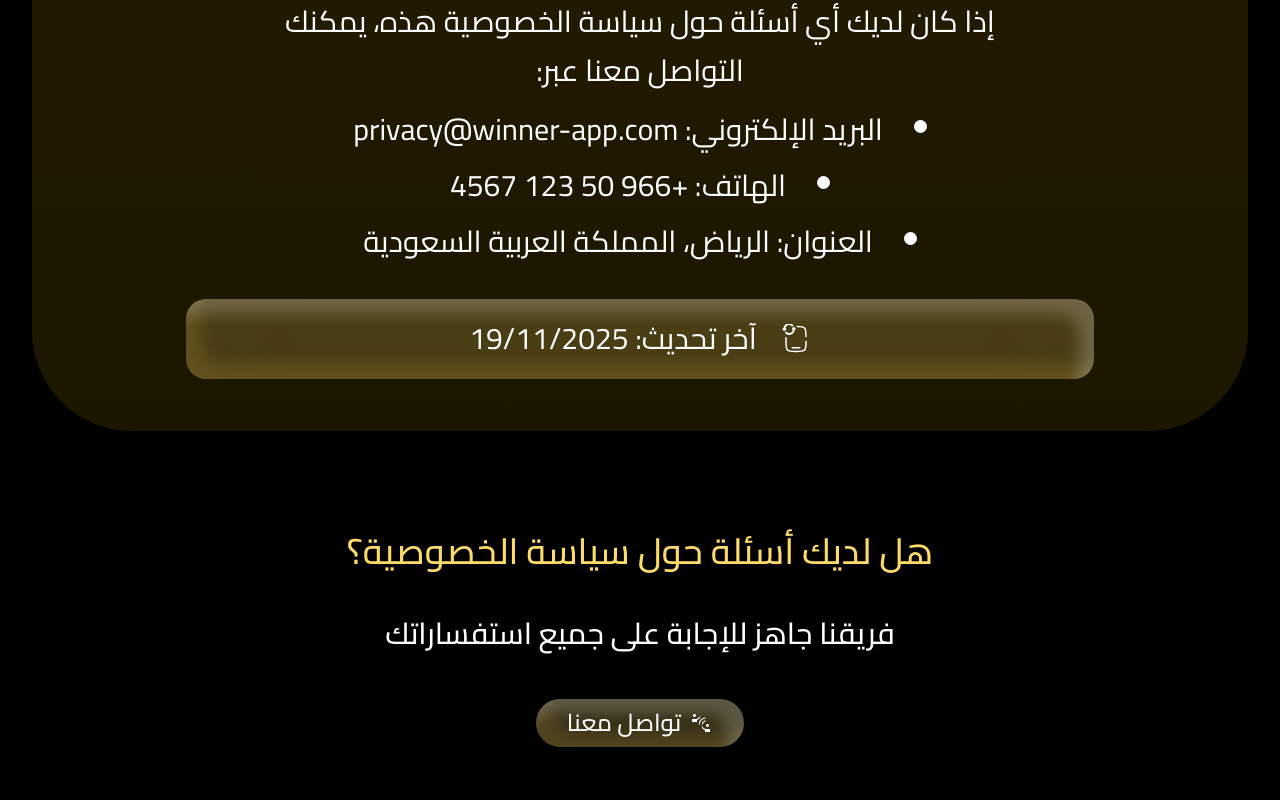
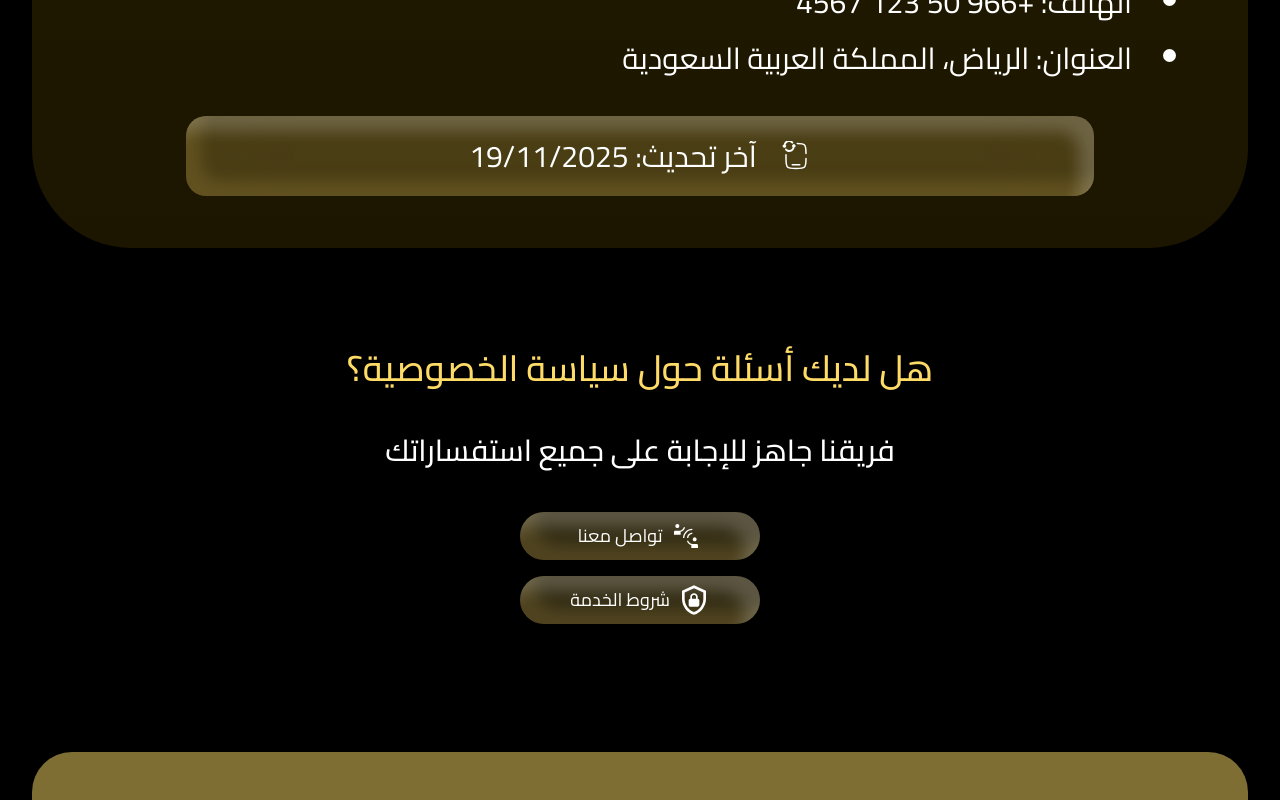
Before and after one commit to odaibishr/winner-app, a React (Vite) app: page /privacy-policy in a window 1280 px wide. Shown: the part 3688-4488 px from the top of the page. Built offline with nearby package versions, Linux system fonts and the light colour scheme.

Commit message:
finish ui done

```diff
--- a/src/components/ContactSection.jsx
+++ b/src/components/ContactSection.jsx
@@ -1,23 +1,42 @@
 import React from "react";
-import { Link } from "react-router-dom";
+import PrimaryButton from "./PrimaryButton";
+import { useLocation } from "react-router-dom";
 
 const ContactSection = () => {
+	const location = useLocation();
 	return (
-		<div className="md:py-12 py-6 flex flex-col items-center text-center">
+		<div className="md:py-12 py-6 flex flex-col items-center text-center md:gap-11 gap-6">
 			<h2 className="text-primary md:text-4xl text-2xl font-medium">
-				هل لديك أسئلة حول سياسة الخصوصية؟
+				هل لديك أسئلة حول{" "}
+				{location.pathname === "/privacy-policy"
+					? "سياسة الخصوصية"
+					: "شروط الخدمة"}
+				؟
 			</h2>
-			<p className="text-white md:text-3xl text-xl font-medium md:mt-11 mt-6">
+			<p className="text-white md:text-3xl text-xl font-medium">
 				فريقنا جاهز للإجابة على جميع استفساراتك
 			</p>
 
-			<Link
-				to="/contact"
-				className="h-12 w-52 mt-12 flex items-center gap-2 icon-text-hover cursor-pointer bg-primary/20 backdrop-blur-2xl md:icon-text-hover rounded-full justify-center [box-shadow:inset_-15px_15px_15px_rgba(255,255,255,0.20),inset_15px_-15px_15px_rgba(193,166,78,0.20)]"
-			>
-				<img src="./light-connect.svg" alt="light-connect" className="w-10 h-10" />
-				<span className="text-white md:text-2xl text-xl">تواصل معنا</span>
-			</Link>
+			<div className="space-y-4">
+				<PrimaryButton
+					title="تواصل معنا"
+					icon="./light-connect.svg"
+					link="/contact"
+				/>
+				{location.pathname === "/privacy-policy" ? (
+					<PrimaryButton
+						title="شروط الخدمة"
+						icon="./shield-lock.svg"
+						link="/terms-of-service"
+					/>
+				) : (
+					<PrimaryButton
+						title="سياسة الخصوصية"
+						icon="./shield-lock.svg"
+						link="/privacy-policy"
+					/>
+				)}
+			</div>
 		</div>
 	);
 };
--- a/src/components/ContentSection.jsx
+++ b/src/components/ContentSection.jsx
@@ -1,11 +1,10 @@
-
-const ContentSection = ({data}) => {
+const ContentSection = ({ data }) => {
 	return (
 		<div className="green-gradient md:py-13 px-10 py-10 flex flex-col items-center justify-center  gap-10 rounded-[100px]">
-			<div className="flex flex-col items-center gap-10">
+			<div className="flex flex-col items-start gap-10">
 				{data.map((content) => (
-					<div key={content.id} className="text-center md:w-[70%] w-[90%]">
-						<h2 className="text-primary md:text-4xl text-2xl md:mt-13 mt-10 font-medium">
+					<div key={content.id} className="container">
+						<h2 className="text-primary text-center md:text-4xl text-2xl md:mt-13 mt-10 font-medium">
 							{content.id + ". " + content.title}
 						</h2>
 						<p className="text-white md:text-3xl text-xl md:mt-12 mt-10 mb-2 leading-relaxed">
--- a/src/components/PrimaryButton.jsx
+++ b/src/components/PrimaryButton.jsx
@@ -3,7 +3,7 @@ import { Link } from "react-router-dom";
 const PrimaryButton = ({ title, icon, link }) => {
 	return (
 		<Link
-			to={`/${link}`}
+			to={`${link}`}
 			className="md:w-60 w-48 h-12 rounded-[100px] bg-primary/20 backdrop-blur-2xl hover:scale-95 transition-all duration-300 flex items-center justify-center gap-2 [box-shadow:inset_-15px_15px_15px_rgba(255,255,255,0.20),inset_15px_-15px_15px_rgba(193,166,78,0.20)]"
 		>
 			<img src={icon} alt="download" className="w-8 h-8" />
```
Also changed, not shown: public/shield-lock.svg (added).
